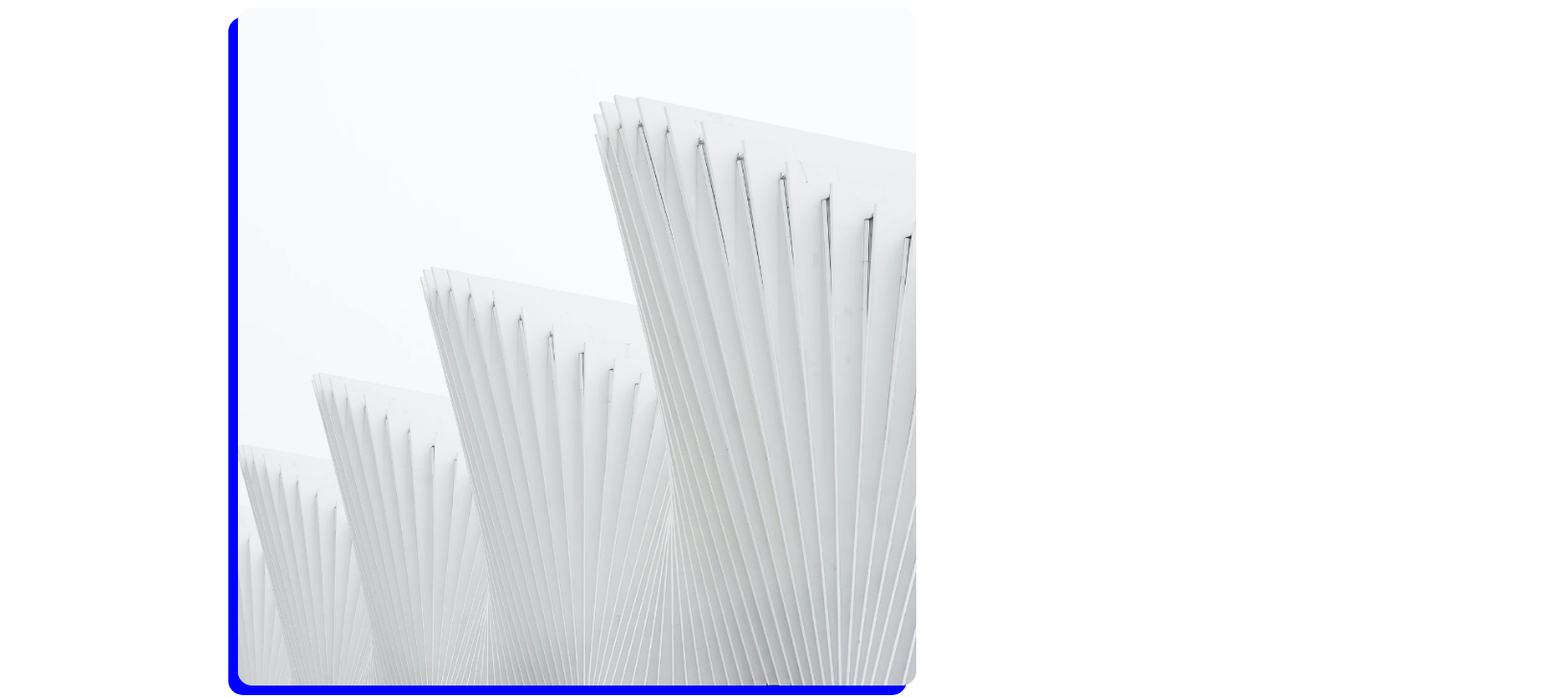
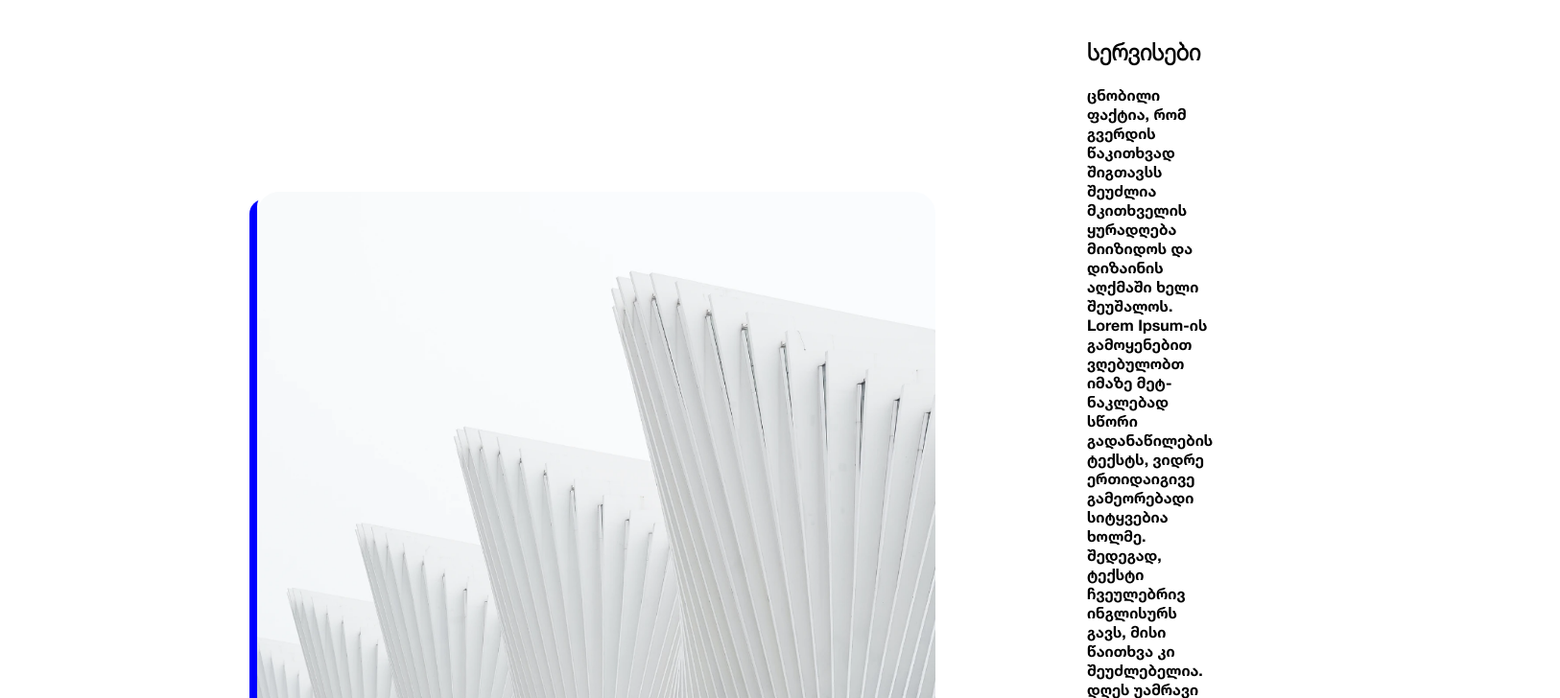
Before and after one commit to MakharashviliBeqa/davaleba-6, a plain HTML site: page index.html in a window 1280 px wide. Shown: the top 728 px of the page at 96% size, 1626 px wide, since content can reach past the window. Drawn offline with Linux system fonts and the light colour scheme.

Commit message:
fixed problems and added fonts

```diff
--- a/fonts.css
+++ b/fonts.css
@@ -1,9 +1,9 @@
 @font-face {
     src: url(Fonts/HELVETICA-NEUE-LT-GEO-75-BOLD.ttf);
-    Font-family: "HELVETICA";
+    Font-family: "Font 1";
 }
 
 @font-face {
     src: url(Fonts/HELVETICANEUELTGEO-45LIGHTS.ttf);
-    Font-family: "HELVETICANEUELTGEO";
+    Font-family: "Font 2";
 }
--- a/index.html
+++ b/index.html
@@ -3,12 +3,14 @@
 <head>
     <meta charset="UTF-8">
     <title>Title</title>
-    <link rel="" href="reset.css">
+    <link rel="stylesheet" href="fonts.css">
     <link rel="stylesheet" href="style.css">
 </head>
 <body>
-  <img src="Photos/Rectangle_20@2x.png" alt="Abstract Building" Class="drop-shadow">
-<section>
+<div class="container">
+  <img src="Photos/Rectangle_20@2x.png" alt="Abstract Building" class="drop-shadow">
+    <section>
+        <div class="text-container">
     <h1 class="Title">სერვისები</h1>
     <p class="text">
             ცნობილი ფაქტია, რომ გვერდის წაკითხვად შიგთავსს
@@ -27,6 +29,8 @@
         <br>შემთხვევით დაშვებული შეცდომის გამო, ზოგი კი —
         <br>განზრახ, ხუმრობით.
     </p>
-</section>
+        </div>
+    </section>
+</div>
 </body>
 </html>
--- a/style.css
+++ b/style.css
@@ -1,15 +1,36 @@
+.container {
+    display: flex;
+    align-items: flex-start;
+    gap: 20px;
+    padding: 0 20px;
+    margin-top: 200px;
+}
+
 .drop-shadow{
-    width: 707px;
-    height: 707px;
+    max-width: 707px;
+    max-height: 707px;
     object-fit: cover;
-    box-shadow: -10px 10px 0 blue;
+    box-shadow: -8px 8px 0 blue;
     border-radius: 15px;
     margin-left: 240px;
 }
 
-.text title{
+.text title {
     display: flex;
-    align-items: flex-start; /* <— aligns top of image and text */
-    gap: 20px;
     padding: 40px;
+    flex-grow: 1;
 }
+
+.text-container{
+    margin-left: 138px;
+    margin-right: 362px;
+    margin-top: -180px;
+}
+
+.text{
+    font-family: "Font 1";
+}
+
+.Title{
+    font-family: "Font 2";
+}
```
